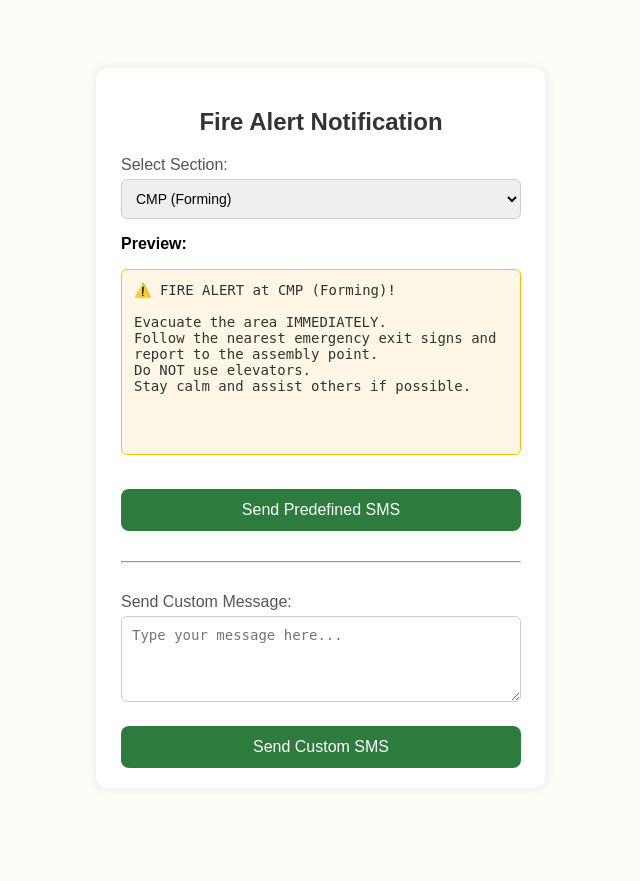
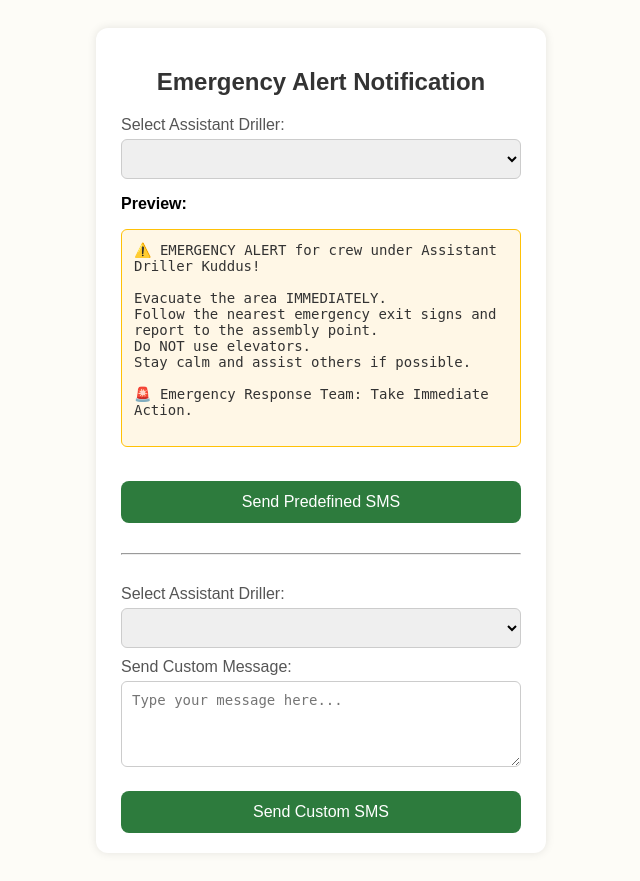
Before and after one commit to JMICylinders/sms_server, a Flask app: page / in a window 1280 px wide. Shown: the whole page, without its empty margins (319-959 px from the left). Before the commit the page ends 768 px from the top, so only its background shows below. Run offline with Flask 3, Linux system fonts and the light colour scheme; lists and menus that the app fills with data are empty.

Commit message:
Update index.html

```diff
--- a/templates/index.html
+++ b/templates/index.html
@@ -3,37 +3,32 @@
 <head>
     <meta charset="UTF-8" />
     <meta name="viewport" content="width=device-width, initial-scale=1.0"/>
-    <title>Fire Alert SMS</title>
+    <title>Emergency Alert Notification</title>
     <link rel="stylesheet" href="../static/style.css" />
 </head>
 <body>
     <div class="container">
-        <h2>Fire Alert Notification</h2>
+        <h2>Emergency Alert Notification</h2>
 
         <!-- Predefined Message Form -->
-        <form method="POST" action="https://sms-server-sjhr.onrender.com/">
-            <label for="location">Select Section:</label>
-            <select id="location" name="location" required>
-                <option value="CMP (Forming)">CMP (Forming)</option>
-                <option value="CMP (Welding)">CMP (Welding)</option>
-                <option value="CMP (Quality)">CMP (Quality)</option>
-                <option value="CMP (Painting)">CMP (Painting)</option>
-                <option value="CMP (Finishing)">CMP (Finishing)</option>
-                <option value="ADMIN Building">ADMIN Building</option>
-                <option value="Validation">Validation</option>
-                <option value="AUTO TANK">AUTO TANK</option>
+        <form method="POST" action="/">
+            <label for="driller">Select Assistant Driller:</label>
+            <select id="driller" name="driller" required>
+                {% for name in drillers %}
+                <option value="{{ name }}">{{ name }}</option>
+                {% endfor %}
             </select>
 
             <p><strong>Preview:</strong></p>
             <pre class="message-preview" id="predefinedMessagePreview">
-⚠️ FIRE ALERT at CMP (Forming)!
+⚠️ EMERGENCY ALERT for crew under Assistant Driller Kuddus!
 
 Evacuate the area IMMEDIATELY.
 Follow the nearest emergency exit signs and report to the assembly point.
 Do NOT use elevators.
 Stay calm and assist others if possible.
 
-
+🚨 Emergency Response Team: Take Immediate Action.
             </pre>
 
             <button type="submit" name="predefined">Send Predefined SMS</button>
@@ -43,6 +38,13 @@ Stay calm and assist others if possible.
 
         <!-- Custom Message Form -->
         <form method="POST" action="/">
+            <label for="driller">Select Assistant Driller:</label>
+            <select id="driller" name="driller" required>
+                {% for name in drillers %}
+                <option value="{{ name }}">{{ name }}</option>
+                {% endfor %}
+            </select>
+
             <label for="custom_message">Send Custom Message:</label>
             <textarea name="custom_message" rows="4" placeholder="Type your message here..." required></textarea>
             <button type="submit" name="custom">Send Custom SMS</button>
@@ -56,11 +58,13 @@ Stay calm and assist others if possible.
     </div>
 
     <script>
-        const dropdown = document.getElementById('location');
+        const dropdowns = document.querySelectorAll('select[name="driller"]');
         const preview = document.getElementById('predefinedMessagePreview');
 
-        dropdown.addEventListener('change', function () {
-            preview.textContent = `⚠️ FIRE ALERT at ${this.value}!\n\nEvacuate the area IMMEDIATELY.\nFollow the nearest emergency exit signs and report to the assembly point.\nDo NOT use elevators.\nStay calm and assist others if possible.\n\n🚨 Emergency Response Team: Take Immediate Action.`;
+        dropdowns.forEach(dropdown => {
+            dropdown.addEventListener('change', function () {
+                preview.textContent = `⚠️ EMERGENCY ALERT for crew under Assistant Driller ${this.value}!\n\nEvacuate the area IMMEDIATELY.\nFollow the nearest emergency exit signs and report to the assembly point.\nDo NOT use elevators.\nStay calm and assist others if possible.\n\n🚨 Emergency Response Team: Take Immediate Action.`;
+            });
         });
     </script>
 </body>
```
